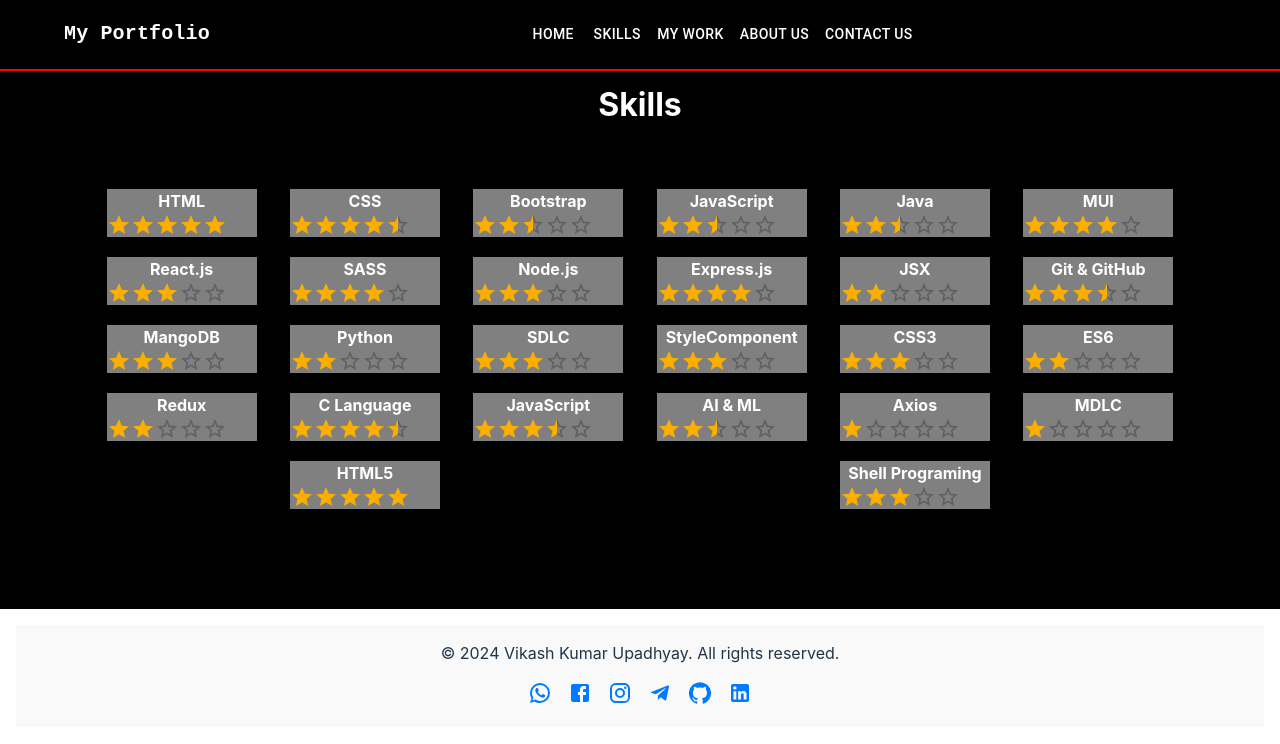
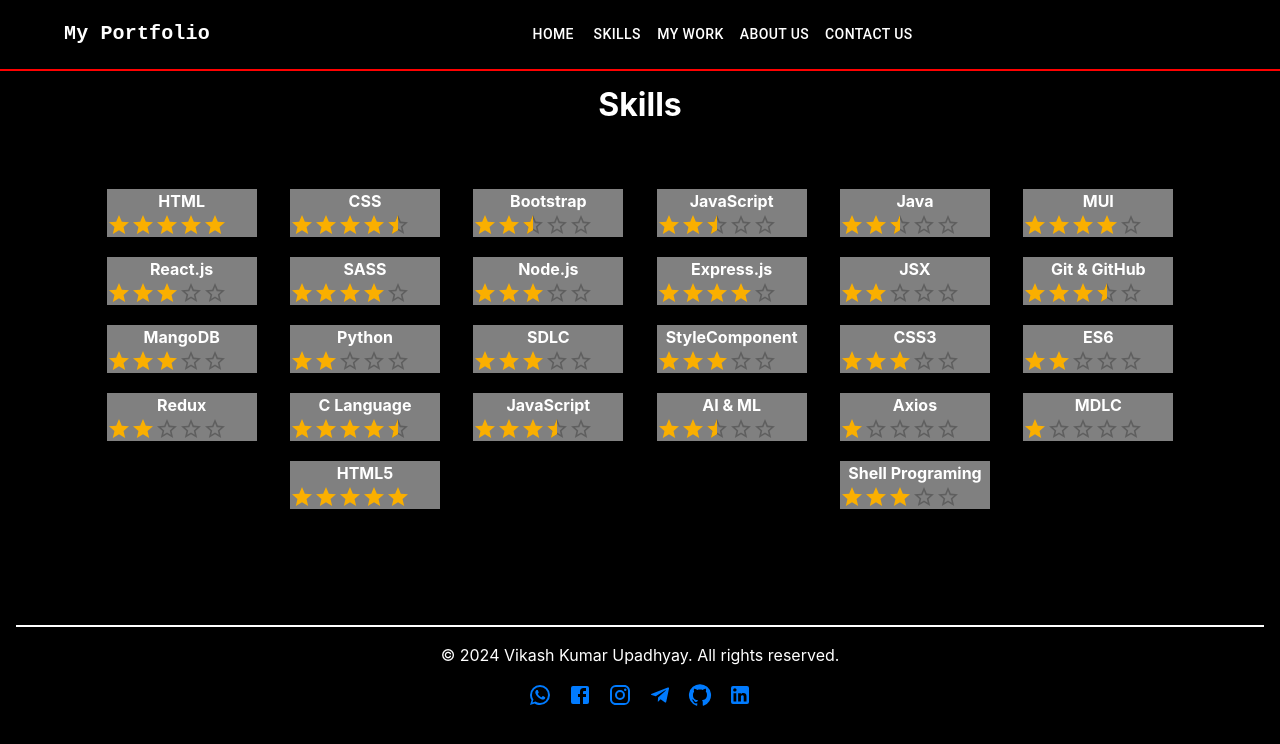
Before and after one commit to omsah84/4th-final-year-project-team, a React (Vite) app: page / in a window 1280 px wide. Shown: the top 744 px of the page. Built offline with nearby package versions, Linux system fonts and the light colour scheme.

Commit message:
added border

```diff
--- a/index.html
+++ b/index.html
@@ -5,6 +5,7 @@
     <link rel="icon" type="image/svg+xml" href="/vite.svg" />
     <meta name="viewport" content="width=device-width, initial-scale=1.0" />
     <title>Vite + React</title>
+    <link rel="stylesheet" href="./src/index.css">
 
   </head>
   <body>
--- a/src/component/Footer.jsx
+++ b/src/component/Footer.jsx
@@ -13,9 +13,9 @@
   justifyContent: 'center',
   padding: '16px',
   margin: '16px',
-  backgroundColor: '#f9f9f9',
   gap: '8px',
   textAlign: 'center',
+  borderTop:'2px solid white',
 });
 
 const LinkContainer = styled('div')({
@@ -41,9 +41,9 @@
         <StyledLink href="#"><WhatsAppIcon/></StyledLink>
         <StyledLink href="#"><FacebookIcon /></StyledLink>
         <StyledLink href="#"><InstagramIcon /></StyledLink>
-        <StyledLink href="#"><TelegramIcon /></StyledLink>
+        <StyledLink href="https://web.telegram.org/k/"><TelegramIcon /></StyledLink>
         <StyledLink href="#"><GitHubIcon /></StyledLink>
-        <StyledLink href="#"><LinkedInIcon /></StyledLink>
+        <StyledLink href="https://www.linkedin.com/in/vikash-kumar-upadhyay-210ba4328/"><LinkedInIcon /></StyledLink>
       </LinkContainer>
     </Container>
   );
--- a/src/index.css
+++ b/src/index.css
@@ -4,8 +4,8 @@
   font-weight: 400;
 
   color-scheme: light dark;
-  color: black;
-  background-color: white;
+  color: white;
+  background-color: black;
 
   font-synthesis: none;
   text-rendering: optimizeLegibility;
@@ -23,7 +23,7 @@
 
 @media (prefers-color-scheme: light) {
   :root {
-    color: #213547;
-    background-color: #ffffff;
+    color: white;
+    background-color: black;
   }
 }
```
